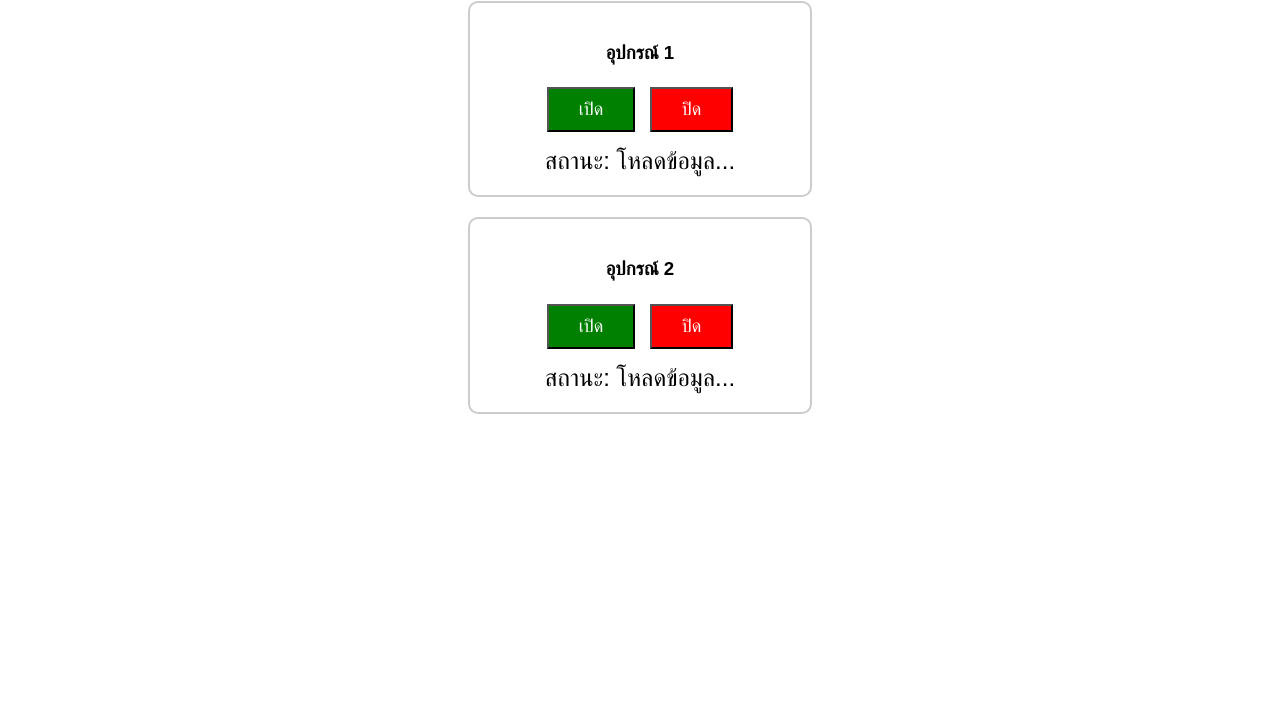
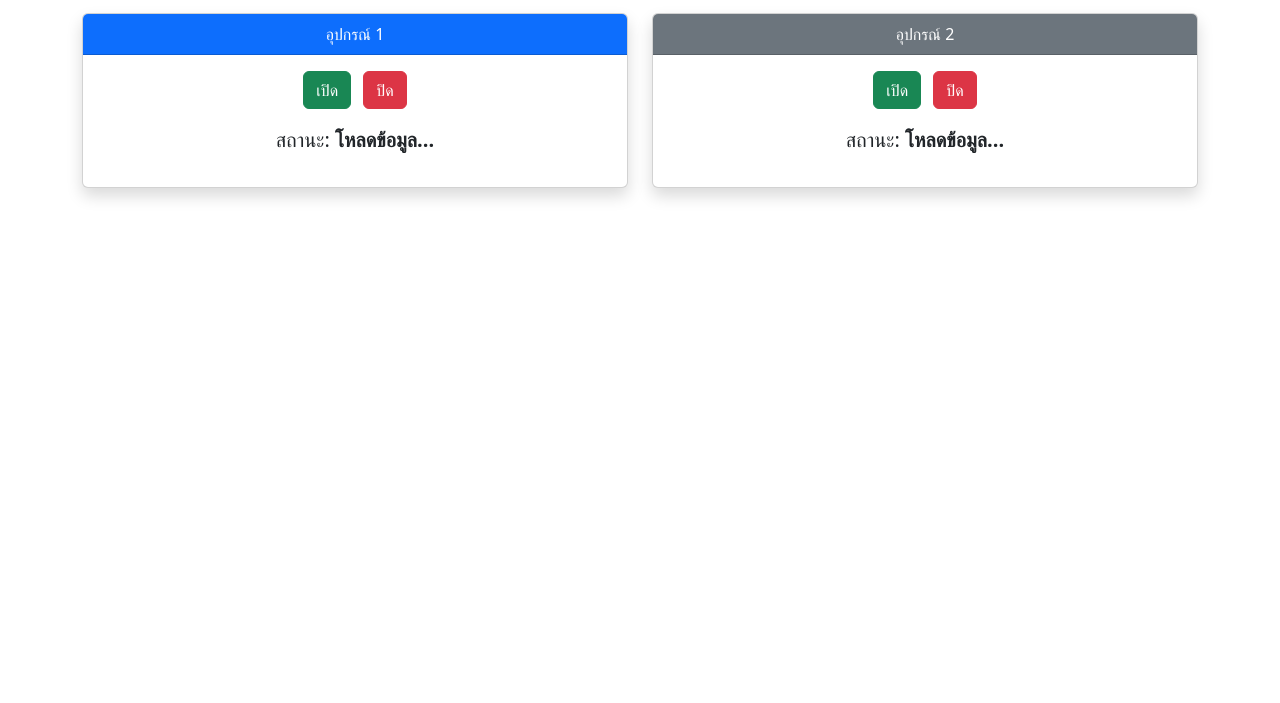
Before and after one commit to darte95/myG4IoT, a plain HTML site: page index.html in a window 1280 px wide. Shown: the part 97-800 px from the top of the page. Drawn offline with nearby package versions, Linux system fonts and the light colour scheme; no server answers.

Commit message:
Update index.html

```diff
--- a/index.html
+++ b/index.html
@@ -1,61 +1,52 @@
 <!DOCTYPE html>
-<html>
+<html lang="th">
 <head>
   <meta charset="UTF-8">
-  <title>ควบคุมและแสดงสถานะ 2 อุปกรณ์</title>
+  <meta name="viewport" content="width=device-width, initial-scale=1">
+  <title>ควบคุมอุปกรณ์</title>
+
+  <!-- Bootstrap 5 CDN -->
+  <link href="https://cdn.jsdelivr.net/npm/bootstrap@5.3.0/dist/css/bootstrap.min.css" rel="stylesheet">
+
+  <!-- Firebase -->
   <script src="https://www.gstatic.com/firebasejs/9.6.1/firebase-app-compat.js"></script>
   <script src="https://www.gstatic.com/firebasejs/9.6.1/firebase-firestore-compat.js"></script>
-  <style>
-    body {
-      font-family: sans-serif;
-      text-align: center;
-      margin-top: 50px;
-    }
-    .device {
-      border: 2px solid #ccc;
-      border-radius: 10px;
-      padding: 20px;
-      margin: 20px auto;
-      width: 300px;
-    }
-    .status {
-      font-size: 24px;
-      margin-top: 10px;
-    }
-    button {
-      padding: 10px 30px;
-      margin: 5px;
-      font-size: 18px;
-      cursor: pointer;
-    }
-    .on {
-      background-color: green;
-      color: white;
-    }
-    .off {
-      background-color: red;
-      color: white;
-    }
-  </style>
 </head>
 <body>
+  <div class="container py-5">
+    <h2 class="text-center mb-4">ควบคุมและแสดงสถานะอุปกรณ์</h2>
 
-  <h2>ควบคุมและแสดงสถานะอุปกรณ์</h2>
+    <div class="row g-4">
 
       <!-- Device 1 -->
-  <div class="device">
-    <h3>อุปกรณ์ 1</h3>
-    <button class="on" onclick="setStatus('device1', 1)">เปิด</button>
-    <button class="off" onclick="setStatus('device1', 0)">ปิด</button>
-    <div id="status-device1" class="status">สถานะ: โหลดข้อมูล...</div>
+      <div class="col-md-6">
+        <div class="card text-center shadow">
+          <div class="card-header bg-primary text-white">
+            อุปกรณ์ 1
+          </div>
+          <div class="card-body">
+            <button class="btn btn-success me-2" onclick="setStatus('device1', 1)">เปิด</button>
+            <button class="btn btn-danger" onclick="setStatus('device1', 0)">ปิด</button>
+            <p class="mt-3 fs-5">สถานะ: <span id="status-device1" class="fw-bold">โหลดข้อมูล...</span></p>
+          </div>
+        </div>
       </div>
 
       <!-- Device 2 -->
-  <div class="device">
-    <h3>อุปกรณ์ 2</h3>
-    <button class="on" onclick="setStatus('device2', 1)">เปิด</button>
-    <button class="off" onclick="setStatus('device2', 0)">ปิด</button>
-    <div id="status-device2" class="status">สถานะ: โหลดข้อมูล...</div>
+      <div class="col-md-6">
+        <div class="card text-center shadow">
+          <div class="card-header bg-secondary text-white">
+            อุปกรณ์ 2
+          </div>
+          <div class="card-body">
+            <button class="btn btn-success me-2" onclick="setStatus('device2', 1)">เปิด</button>
+            <button class="btn btn-danger" onclick="setStatus('device2', 0)">ปิด</button>
+            <p class="mt-3 fs-5">สถานะ: <span id="status-device2" class="fw-bold">โหลดข้อมูล...</span></p>
+          </div>
+        </div>
+      </div>
+
+    </div>
   </div>
 
   <script>
@@ -72,33 +63,31 @@
     firebase.initializeApp(firebaseConfig);
     const db = firebase.firestore();
 
-    // เปลี่ยนสถานะอุปกรณ์
+    // เปลี่ยนสถานะ
     function setStatus(device, value) {
       db.collection("devices").doc(device).set({ status: value }, { merge: true })
-        .then(() => console.log(`เปลี่ยน ${device} เป็น ${value}`))
-        .catch((error) => console.error("เกิดข้อผิดพลาด:", error));
+        .then(() => console.log(`อัปเดต ${device} เป็น ${value}`))
+        .catch(err => console.error("เกิดข้อผิดพลาด:", err));
     }
 
     // รับสถานะแบบเรียลไทม์
     function listenStatus(device) {
-      const statusDiv = document.getElementById(`status-${device}`);
-      db.collection("devices").doc(device)
-        .onSnapshot((doc) => {
+      const span = document.getElementById(`status-${device}`);
+      db.collection("devices").doc(device).onSnapshot((doc) => {
         if (doc.exists) {
           const status = doc.data().status;
-            statusDiv.textContent = "สถานะ: " + (status === 1 ? "เปิด" : "ปิด");
+          span.textContent = status === 1 ? "เปิด" : "ปิด";
+          span.classList.toggle("text-success", status === 1);
+          span.classList.toggle("text-danger", status === 0);
         } else {
-            statusDiv.textContent = "สถานะ: ไม่มีข้อมูล";
+          span.textContent = "ไม่มีข้อมูล";
+          span.classList.remove("text-success", "text-danger");
         }
-        }, (error) => {
-          statusDiv.textContent = "สถานะ: โหลดผิดพลาด";
-          console.error(error);
       });
     }
 
     listenStatus("device1");
     listenStatus("device2");
   </script>
-
 </body>
 </html>
```
Lines whose indentation alone changed are shown as unchanged.
